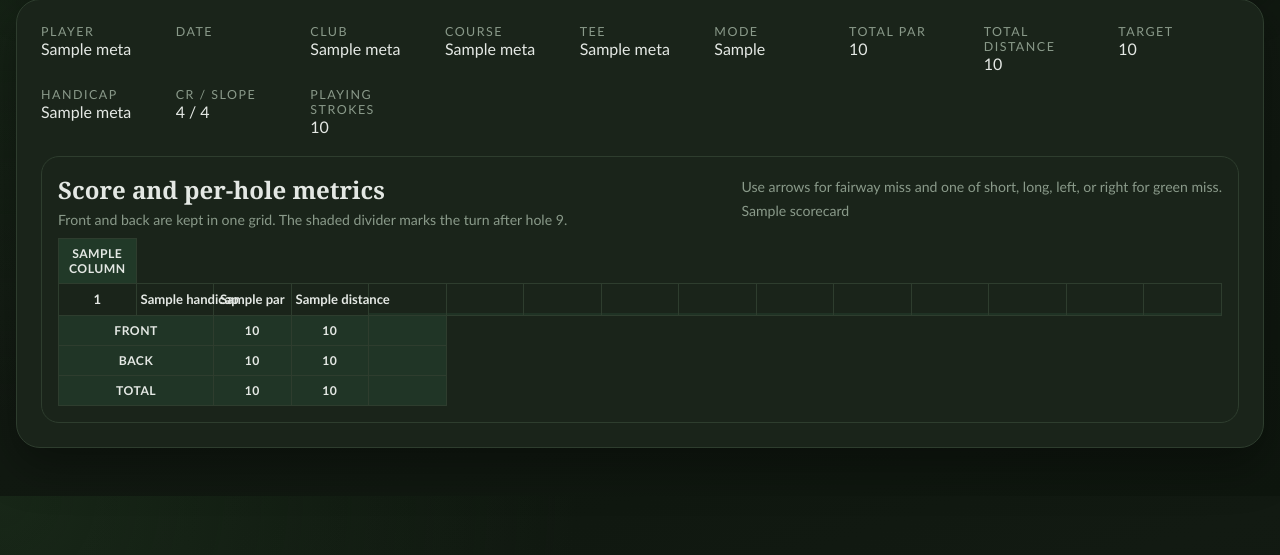
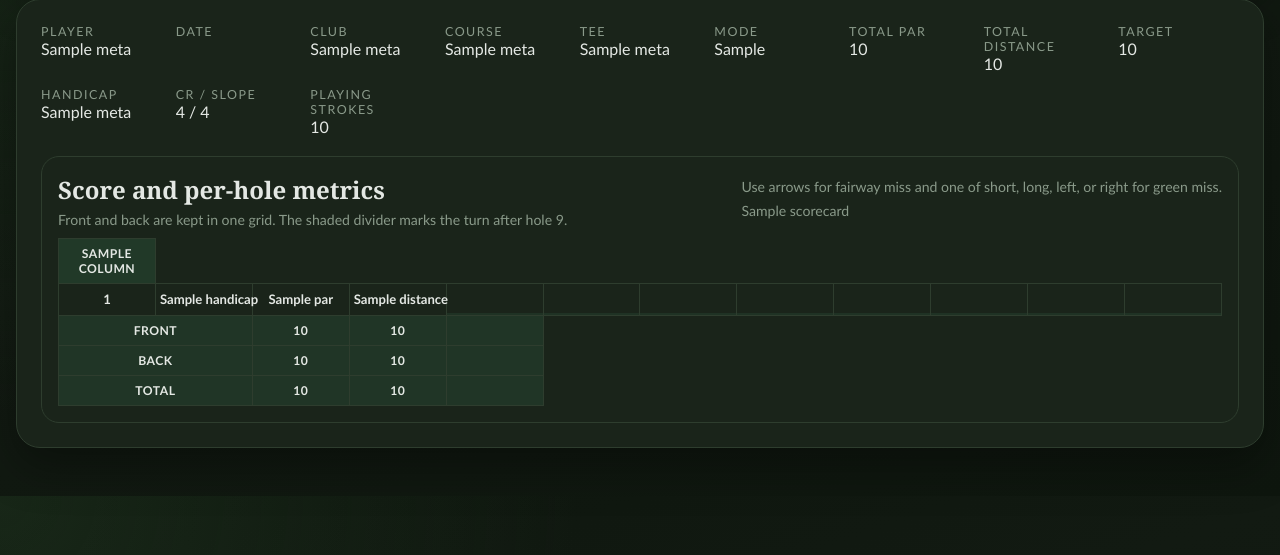
Before and after one commit to Brakjen/golf-scorecards, a FastAPI app: template src/golf_scorecards/templates/scorecard_preview.html in a window 1280 px wide. Shown: the part 164-719 px from the top of the page. Run offline with FastAPI, Linux system fonts and the light colour scheme; the template is opened without the code that fills it: most values are stand-ins (such as "Sample title", 1, 10 or a date in 2020).

Commit message:
fix: remove 3 extra blank cells from scorecard preview
Preview template body had 11 blank cells but only 8 write-in column
headers after FIR/GIR/4ft removal. Trimmed to match.

```diff
--- a/src/golf_scorecards/templates/scorecard_preview.html
+++ b/src/golf_scorecards/templates/scorecard_preview.html
@@ -124,13 +124,10 @@
               <td class="blank-cell"></td>
               {% endif %}
               <td class="blank-cell blank-cell--check"></td>
-              <td class="blank-cell blank-cell--note"></td>
-              <td class="blank-cell blank-cell--check"></td>
               <td class="blank-cell blank-cell--check"></td>
               <td class="blank-cell blank-cell--note"></td>
               <td class="blank-cell blank-cell--check"></td>
               <td class="blank-cell"></td>
-              <td class="blank-cell blank-cell--check"></td>
               <td class="blank-cell"></td>
               <td class="blank-cell"></td>
             </tr>
```
